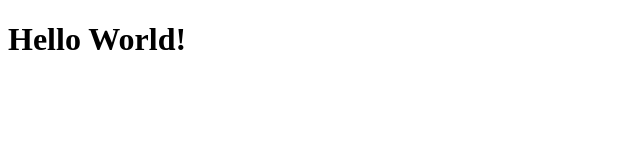
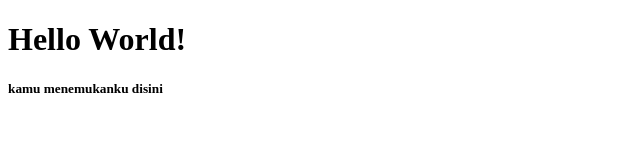
Before and after one commit to novitalianurilamsari/3_praktikum_uiux, a plain HTML site: page index.html in a window 1280 px wide. Shown: the whole page, without its empty margins (0-640 px from the left). Drawn offline with Linux system fonts and the light colour scheme.

Commit message:
introduction halaman web

```diff
--- a/index.html
+++ b/index.html
@@ -7,5 +7,6 @@
   </head>
   <body>
     <h1>Hello World!</h1>
+    <h5>kamu menemukanku disini</h5>
   </body>
 </html>
```
